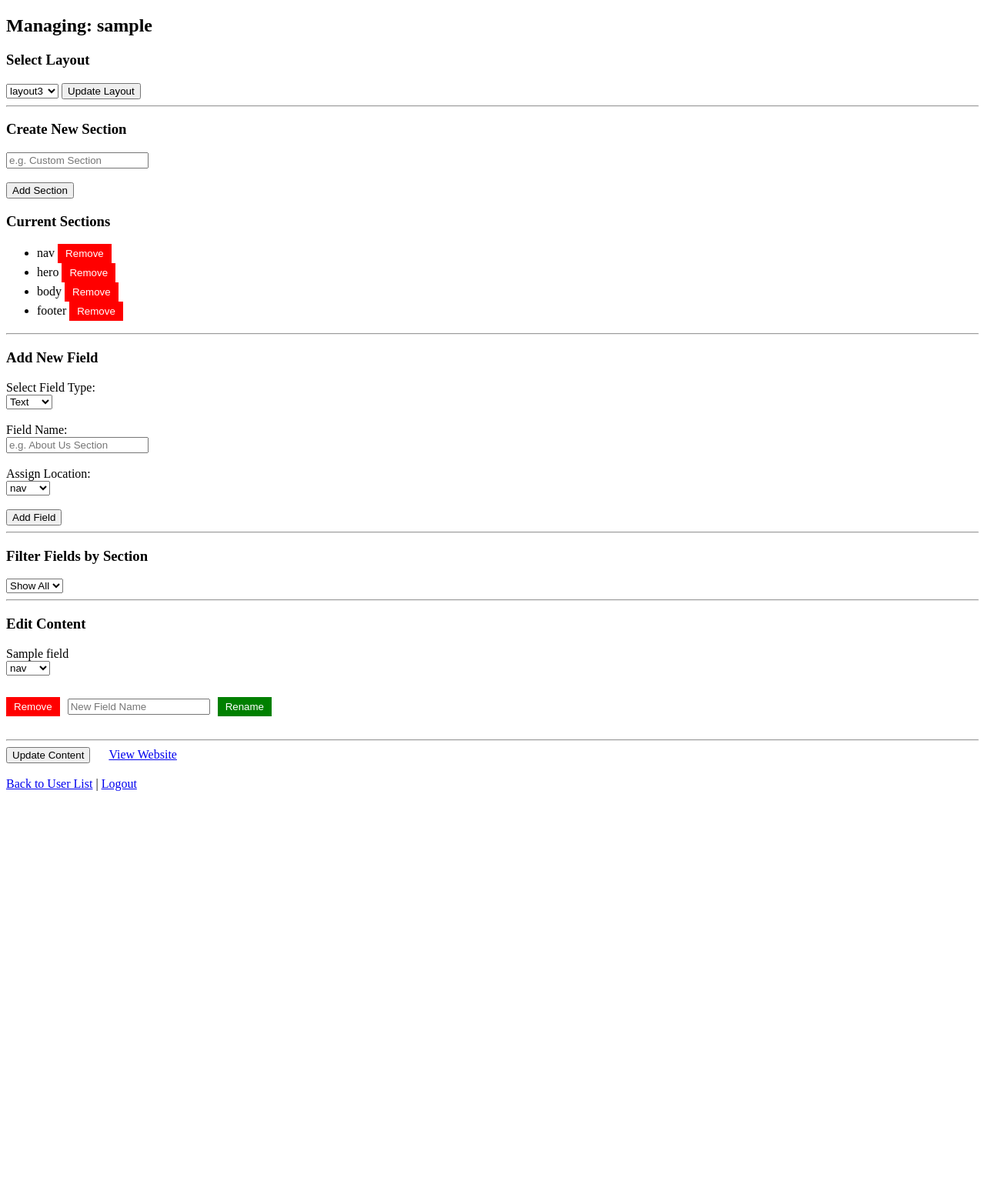
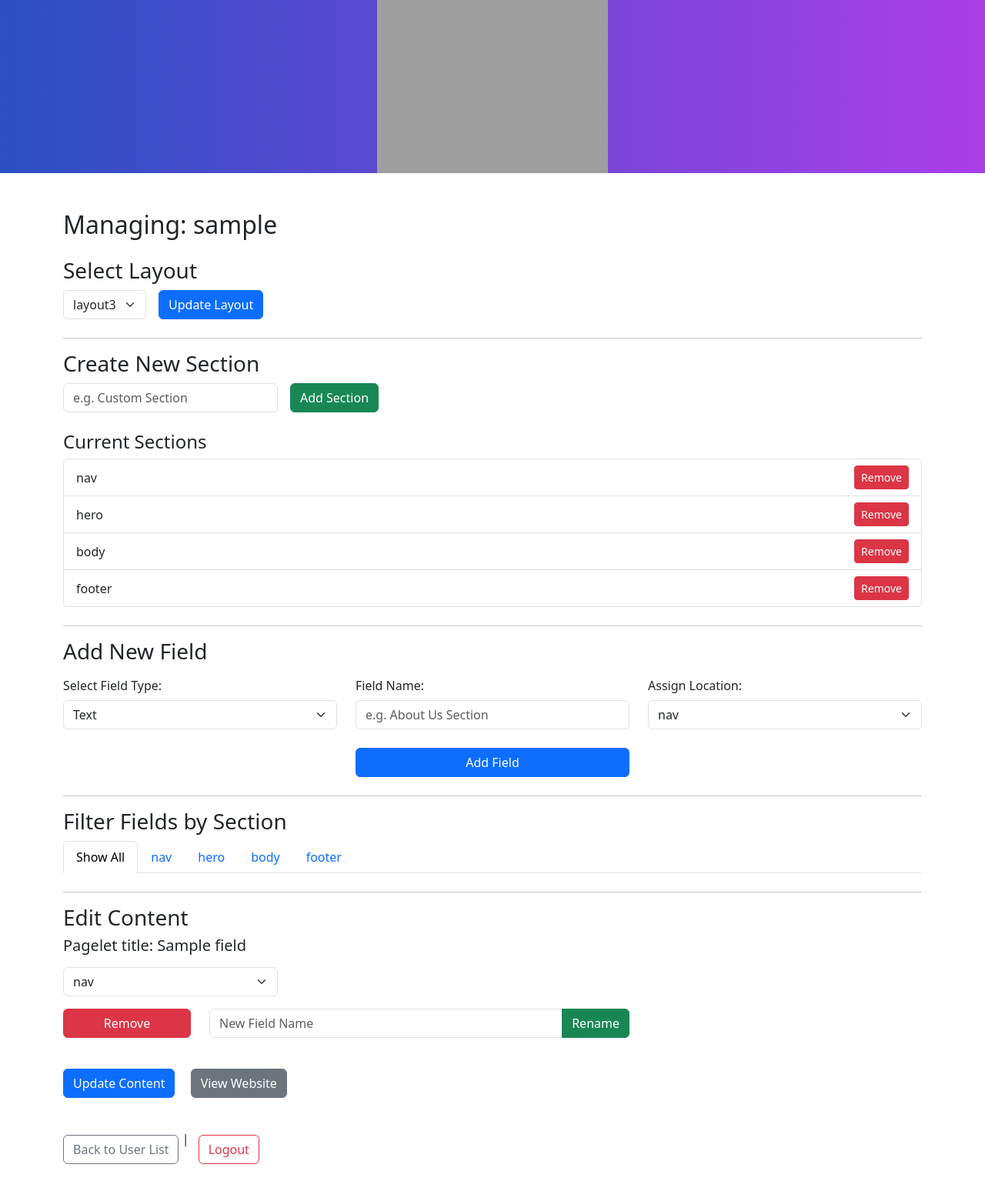
Before and after one commit to luisp1009/my-cms-project-backup, a Flask app: a page that uses templates/admin_manage.html in a window 1280 px wide. Shown: the whole page at 77% size. Before the commit the page ends 1028 px from the top, so only its background shows below. Run offline with Flask 3, Linux system fonts and the light colour scheme; the visitor is signed in with stand-in values (Sample User, id 1); a database or web service that is not in the repository returns one stand-in record (values such as "Sample title"); some libraries are stand-ins or nearby versions; grey boxes are pictures that could not be loaded.

Commit message:
cms-project

```diff
--- a/templates/admin_dashboard.html
+++ b/templates/admin_dashboard.html
@@ -30,6 +30,7 @@
     form.action = `/admin-update-location/{{ username }}/${fieldName}/${selectedLocation}`;
     form.submit();
 }
+
 
         function filterFields() {
             const selectedCategory = document.getElementById('categoryFilter').value;
--- a/templates/admin_manage.html
+++ b/templates/admin_manage.html
@@ -2,23 +2,21 @@
 <html>
 <head>
     <title>Manage {{ username }}</title>
+    <link href="https://cdn.jsdelivr.net/npm/bootstrap@5.3.0/dist/css/bootstrap.min.css" rel="stylesheet">
+    <script src="https://cdn.jsdelivr.net/npm/bootstrap@5.3.0/dist/js/bootstrap.bundle.min.js"></script>
+    <script src="https://cdn.ckeditor.com/4.20.2/standard/ckeditor.js"></script>
+
     <style>
-        .field-container { margin-bottom: 30px; }
-        .inline-buttons { display: flex; align-items: center; gap: 10px; margin-top: 10px; }
-        .remove-button, .rename-button {
-            background-color: red;
-            color: white;
-            border: none;
-            padding: 5px 10px;
-            cursor: pointer;
+         .cke_notification_warning { display: none !important;}
+         .logo-banner {
+        width: 300px;
+        height: auto;
+        max-width: none;
     }
-        .rename-button {
-            background-color: green;
-        }
-        .cke_notification_warning { display: none !important; }
+        .bg-banner{
+            background: linear-gradient(to right, #2a50c2, #ab3fe5);
+        }``
     </style>
-
-    <script src="https://cdn.ckeditor.com/4.20.2/standard/ckeditor.js"></script>
 
     <script>
         function removeField(fieldName) {
@@ -34,23 +32,17 @@
             form.submit();
         }
 
-        function confirmRemoveSection(sectionName) {
-            return confirm(`Are you sure you want to remove the section "${sectionName}"? This will remove the section even if it has content.`);
+        function filterFields(selectedCategory) {
+            document.getElementById('hiddenSelectedCategory').value = selectedCategory;
+
+            const allFields = document.getElementsByClassName('field-container');
+            for (let field of allFields) {
+                if (selectedCategory === 'all' || field.getAttribute('data-location') === selectedCategory) {
+                    field.style.display = 'block';
+                } else {
+                    field.style.display = 'none';
                 }
-
-        function renameField(fieldName) {
-            const newName = document.getElementById('renameInput_' + fieldName).value;
-            if (!newName) {
-                alert('Please enter a new field name.');
-                return;
             }
-            const form = document.getElementById('hiddenRenameForm');
-            form.action = `/admin-rename-field/{{ username }}/${fieldName}`;
-
-            const input = document.getElementById('renameHiddenInput');
-            input.value = newName;
-
-            form.submit();
         }
 
         window.onload = function () {
@@ -62,87 +54,117 @@
                     CKEDITOR.replace(editorId);
                 }
             });
+
+            filterFields('{{ selected_category }}');
         };
     </script>
 </head>
 <body>
-    <h2>Managing: {{ username }}</h2>
+    <!-- AtomiqFlow Banner -->
+    <div class="text-center bg-banner"><img src="/static/uploads/atomiq-logo.png" alt="AtomiqFlow Banner" class="logo-banner text-center"></div>
+<div class="container my-5">
 
-    <!-- Select Layout -->
+
+    <h2 class="mb-4">Managing: {{ username }}</h2>
+
+    <!-- Layout Selection -->
+    <div class="mb-4">
         <h3>Select Layout</h3>
-    <form method="POST" action="/admin-update-layout/{{ username }}">
-        <select name="layout">
+        <form method="POST" action="/admin-update-layout/{{ username }}" class="d-flex align-items-center gap-3">
+            <select class="form-select w-auto" name="layout">
                 {% for layout in layouts %}
                     <option value="{{ layout }}" {% if content.layout == layout %}selected{% endif %}>{{ layout }}</option>
                 {% endfor %}
             </select>
-        <button type="submit">Update Layout</button>
+            <button type="submit" class="btn btn-primary">Update Layout</button>
         </form>
+    </div>
 
     <hr>
 
     <!-- Create New Section -->
+    <div class="mb-4">
         <h3>Create New Section</h3>
-    <form method="POST" action="/admin-add-section/{{ username }}">
-        <input type="text" name="new_section" placeholder="e.g. Custom Section" required><br><br>
-        <button type="submit">Add Section</button>
+        <form method="POST" action="/admin-add-section/{{ username }}" class="d-flex align-items-center gap-3">
+            <input type="text" name="new_section" class="form-control w-25" placeholder="e.g. Custom Section" required>
+            <button type="submit" class="btn btn-success">Add Section</button>
         </form>
+    </div>
 
-    <h3>Current Sections</h3>
-    <ul>
+    <!-- Current Sections -->
+    <div class="mb-4">
+        <h4>Current Sections</h4>
+        <ul class="list-group">
             {% for section in content.sections %}
-            <li>
+                <li class="list-group-item d-flex justify-content-between align-items-center">
                     {{ section }}
-                <form method="POST" action="/admin-remove-section/{{ username }}/{{ section }}" style="display:inline;" onsubmit="return confirmRemoveSection('{{ section }}');">
-                    <button type="submit" class="remove-button">Remove</button>
+                    <form method="POST" action="/admin-remove-section/{{ username }}/{{ section }}" class="m-0">
+                        <button type="submit" class="btn btn-danger btn-sm">Remove</button>
                     </form>
                 </li>
             {% endfor %}
         </ul>
+    </div>
 
     <hr>
 
     <!-- Add New Field -->
+    <div class="mb-4">
         <h3>Add New Field</h3>
         <form method="POST" action="/admin-add-field/{{ username }}">
-        <label>Select Field Type:</label><br>
-        <select name="new_field_type">
+            <div class="row">
+                <div class="col-md-4">
+                     <label class="col-form-label">Select Field Type:</label>
+                     <select name="new_field_type" class="form-select">
                         <option value="text">Text</option>
                         <option value="multiimage">Image</option>
-        </select><br><br>
-
-        <label>Field Name:</label><br>
-        <input type="text" name="new_field_name" placeholder="e.g. About Us Section" required><br><br>
-
-        <label>Assign Location:</label><br>
-        <select name="field_location">
+                    </select>
+                </div>
+                <div class="col-md-4">
+                     <label class="col-form-label">Field Name:</label>
+                     <input type="text" name="new_field_name" class="form-control" placeholder="e.g. About Us Section" required>
+                </div>
+                <div class="col-md-4">
+                     <label class="col-form-label">Assign Location:</label>
+                     <select name="field_location" class="form-select">
                         {% for section in content.sections %}
                             <option value="{{ section }}">{{ section }}</option>
                         {% endfor %}
-        </select><br><br>
+                    </select>
+                </div>
+            </div>
 
-        <button type="submit">Add Field</button>
+            <div class="row">
+                <div class="col-md-4 m-auto">
+                    <button type="submit" class="btn btn-primary mt-4 w-100">Add Field</button>
+                </div>
+            </div>
         </form>
+    </div>
 
     <hr>
 
-    <!-- Filter Fields -->
+    <!-- Filter Fields with Tabs -->
+    <div class="mb-4">
         <h3>Filter Fields by Section</h3>
-    <form method="GET" action="/admin-manage/{{ username }}">
-        <select id="categoryFilter" name="selected" onchange="this.form.submit()">
-            <option value="all" {% if selected_category == 'all' %}selected{% endif %}>Show All</option>
+        <ul class="nav nav-tabs" id="sectionTabs">
+            <li class="nav-item">
+                <a class="nav-link {% if selected_category == 'all' %}active{% endif %}" href="javascript:void(0);" onclick="filterFields('all')">Show All</a>
+            </li>
             {% for section in content.sections %}
-                <option value="{{ section }}" {% if selected_category == section %}selected{% endif %}>{{ section }}</option>
+                <li class="nav-item">
+                    <a class="nav-link {% if selected_category == section %}active{% endif %}" href="javascript:void(0);" onclick="filterFields('{{ section }}')">{{ section }}</a>
+                </li>
             {% endfor %}
-        </select>
-    </form>
+        </ul>
+    </div>
 
     <hr>
 
     <!-- Edit Content -->
     <h3>Edit Content</h3>
-    <form id="updateContentForm" method="POST" enctype="multipart/form-data" action="/admin-update-content/{{ username }}">
-        <input type="hidden" name="selected_category" value="{{ selected_category }}">
+    <form method="POST" enctype="multipart/form-data" action="/admin-update-content/{{ username }}">
+        <input type="hidden" id="hiddenSelectedCategory" name="selected_category" value="{{ selected_category }}">
 
         <div id="ckeditor-container" data-editors='[
             {% for field in content.fields if field.type == "text" %}
@@ -151,56 +173,58 @@
         ]'>
 
             {% for field in content.fields %}
-                {% if selected_category == 'all' or field.location == selected_category %}
                 <div class="field-container" data-location="{{ field.location }}">
-                    <label>{{ field.name }}</label><br>
+                    <label class="form-label"><h5>Pagelet title: {{ field.name }}</h5></label>
 
-                    <!-- Location Dropdown -->
-                    <select id="locationSelect_{{ field.name }}" onchange="updateLocation('{{ field.name }}')">
+                    <div class="mb-3">
+                        <select id="locationSelect_{{ field.name }}" onchange="updateLocation('{{ field.name }}')" class="form-select w-25">
                             {% for section in content.sections %}
                                 <option value="{{ section }}" {% if field.location == section %}selected{% endif %}>{{ section }}</option>
                             {% endfor %}
-                    </select><br><br>
+                        </select>
+                    </div>
 
                     {% if field.type == 'text' %}
-                        <textarea name="{{ field.name }}" id="editor_{{ field.name }}" rows="5" cols="50">{{ content.get(field.name, '') }}</textarea>
+                        <textarea name="{{ field.name }}" id="editor_{{ field.name }}" class="form-control mb-3" rows="5">{{ content.get(field.name, '') }}</textarea>
                     {% elif field.type == 'multiimage' %}
-                        <input type="file" name="{{ field.name }}" multiple><br><br>
-
                         {% if content.get(field.name) %}
-                            <h5>Current Images:</h5>
+                            <div class="mb-3">
+                                <h6>Current Images:</h6>
                                 {% for img in content.get(field.name, []) %}
-                                <img src="{{ img }}" width="200"><br>
+                                    <img src="{{ img }}" width="200" class="mb-2"><br>
                                 {% endfor %}
-                            <br>
+                            </div>
+                            <input type="file" name="{{ field.name }}" class="form-control w-auto mb-3" multiple>
+                        {% else %}
+                            <input type="file" name="{{ field.name }}" class="form-control w-auto mb-3" multiple>
                         {% endif %}
                     {% endif %}
 
-                    <div class="inline-buttons">
-                        <button type="button" class="remove-button" onclick="removeField('{{ field.name }}')">Remove</button>
+                    <div class="row mb-3 align-items-center">
+                        <div class="col-md-2">
+                            <button type="button" class="btn btn-danger w-100" onclick="removeField('{{ field.name }}')">Remove</button>
+                        </div>
 
-                        <input type="text" id="renameInput_{{ field.name }}" placeholder="New Field Name">
-                        <button type="button" class="rename-button" onclick="renameField('{{ field.name }}')">Rename</button>
+                        <div class="col-md-6">
+                            <div class="input-group">
+                                <input type="text" name="new_field_name" class="form-control" placeholder="New Field Name" required>
+                                <button type="submit" formaction="/admin-rename-field/{{ username }}/{{ field.name }}" formmethod="POST" class="btn btn-success">Rename</button>
                             </div>
                         </div>
-                <hr>
-                {% endif %}
+                    </div>
+                </div>
             {% endfor %}
         </div>
 
-        <button type="submit">Update Content</button>
-
-        <a href="/website/{{ username }}" target="_blank" style="margin-left: 20px;">View Website</a>
+        <button type="submit" class="btn btn-primary mt-4">Update Content</button>
+        <a href="/website/{{ username }}" target="_blank" class="btn btn-secondary mt-4 ms-3">View Website</a>
     </form>
 
     <!-- Hidden Forms -->
     <form id="hiddenRemoveForm" method="POST" style="display: none;"></form>
     <form id="hiddenLocationForm" method="POST" style="display: none;"></form>
-    <form id="hiddenRenameForm" method="POST" style="display: none;">
-        <input type="hidden" id="renameHiddenInput" name="new_field_name">
-    </form>
 
-    <br><a href="/admin-dashboard">Back to User List</a> | <a href="/admin-logout">Logout</a>
-
+    <br><a href="/admin-dashboard" class="btn btn-outline-secondary mt-4">Back to User List</a> | <a href="/admin-logout" class="btn btn-outline-danger mt-4 ms-2">Logout</a>
+</div>
 </body>
 </html>
```
Lines whose indentation alone changed are shown as unchanged.
